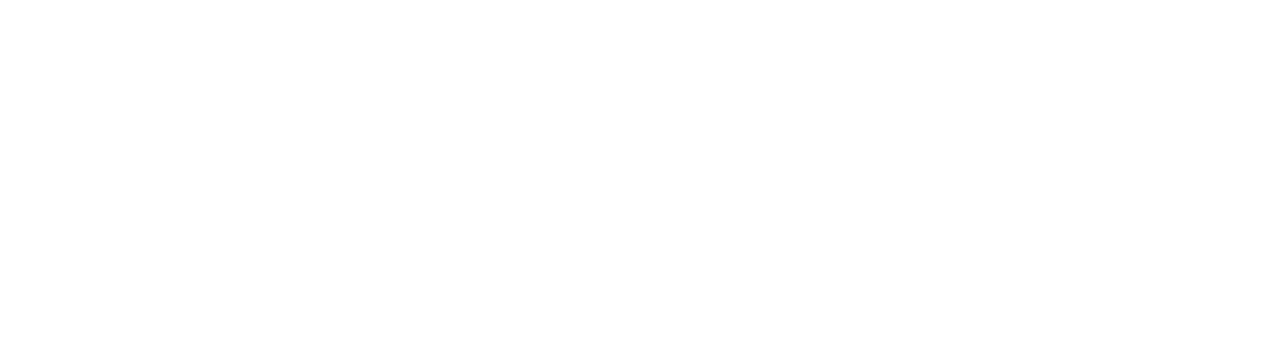
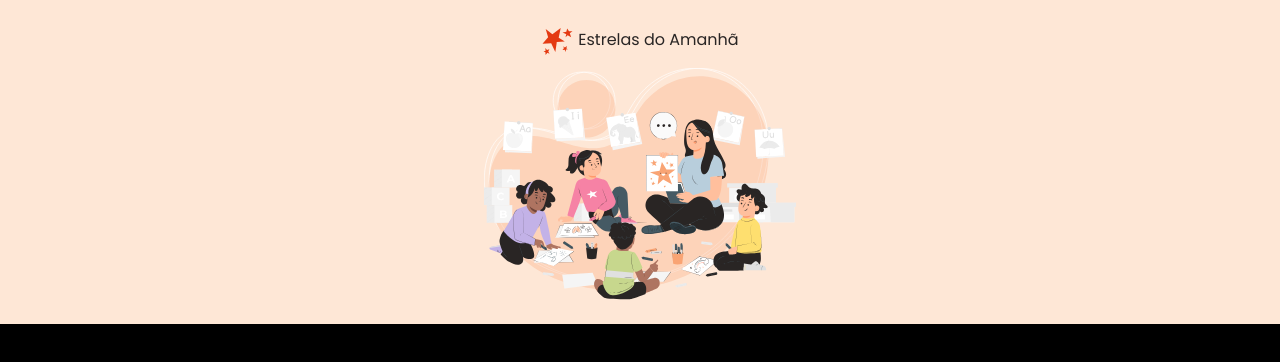
Before and after one commit to lucasaraujope/responsive-apps, a plain HTML site: page Convite/index.html in a window 1280 px wide. Drawn offline with Linux system fonts and the light colour scheme; a web font is replaced by a local one.

Commit message:
finalizando o header

```diff
--- a/Convite/Style/global.css
+++ b/Convite/Style/global.css
@@ -49,6 +49,7 @@
 
   /*FONT FAMILY*/
   --ff-poppins: "Poppins", sans-serif;
+  --ff-schoolbell: "Schoolbell", cursive;
 
   /*FONT SIZE*/
   --fs-base: 1rem;
@@ -57,12 +58,23 @@
   --fs-2xl: 2rem;
 
   /*FONT WEIGHT*/
-  --fw-base: 700;
+  --fw-regular: 400;
+  --fw-bold: 700;
 
-  --heading1: var(--fw-base) var(--fs-2xl) / 120% var(--ff-poppins);
-  --heading2: var(--fw-base) var(--fs-lg) / 120% var(--ff-poppins);
-  --heading3: var(--fw-base) var(--fs-md) / 120% var(--ff-poppins);
-  --heading4: var(--fw-base) var(--fs-base) / 120% var(--ff-poppins);
+
+  --heading1: var(--fw-bold) var(--fs-2xl) / 120% var(--ff-poppins);
+  --heading2: var(--fw-bold) var(--fs-lg) / 120% var(--ff-poppins);
+  --heading3: var(--fw-bold) var(--fs-md) / 120% var(--ff-poppins);
+  --heading4: var(--fw-bold) var(--fs-base) / 120% var(--ff-poppins);
+  --title: var(--fw-regular) var(--fs-md) / 100% var(--ff-schoolbell);
+
+
+  --py-base: 1.5rem;
+
+  --px-base: 1.25rem;
+  --px-md: 1.5rem;
+  --px-2xl: 3rem;
+
 }
 
 html {
@@ -96,4 +108,13 @@ a {
 img{
     max-width: 100%;
     display: inline-block;
-  }
+}
+
+body{
+    background-color: black;
+}
+
+.div2{
+    padding-inline: 2rem;
+    color: #fff;
+}
--- /dev/null
+++ b/Convite/Style/header.css
@@ -0,0 +1,8 @@
+header{
+    justify-content: center;
+    background-color: var(--surface-secondary);
+    & > div{
+        width: 12.6875;
+    }
+
+}
--- a/Convite/Style/index.css
+++ b/Convite/Style/index.css
@@ -1 +1,3 @@
 @import url(global.css);
+@import url(utilities.css);
+@import url(header.css);
--- /dev/null
+++ b/Convite/Style/utilities.css
@@ -0,0 +1,56 @@
+.py-base{
+    padding-inline: var(--py-base);
+}
+
+.px-base{
+    padding-block: var(--px-base);
+}
+
+.px-md{
+    padding-block: var(--px-md);
+}
+
+.px-2xl{
+    padding-block: var(--px-2xl);
+}
+
+.container{
+    padding-inline: var(--py-base);
+    padding-block: var(--px-md);
+}
+
+.flex{
+    display: flex;
+}
+
+.items-center{
+    align-items: center;
+}
+
+.justify-items{
+    justify-content: center;
+}
+
+.grid{
+    display: grid;
+}
+
+.gap-0\.25{
+    gap: .25rem;
+}
+
+.gap-0\.50{
+    gap: .5rem;
+}
+
+.gap-0\.75{
+    gap: 0.75rem;
+}
+
+.gap-1{
+    gap: 1rem;
+}
+
+.gap-1\.5{
+    gap: 1.5rem;
+}
--- a/Convite/index.html
+++ b/Convite/index.html
@@ -1,21 +1,30 @@
 <!DOCTYPE html>
 <html lang="pt-br">
   <head>
-
+    <link rel="stylesheet" href="Style/index.css" />
     <link rel="preconnect" href="https://fonts.googleapis.com" />
     <link rel="preconnect" href="https://fonts.gstatic.com" crossorigin />
     <meta charset="UTF-8" />
 
     <meta name="viewport" content="width=device-width, initial-scale=1.0" />
 
-    <link rel="stylesheet" href="Style/index.css">
+
     <link
-      href="https://fonts.googleapis.com/css2?family=Inter:ital,opsz,wght@0,14..32,100..900;1,14..32,100..900&family=Poppins:ital,wght@0,100;0,200;0,300;0,400;0,500;0,600;0,700;0,800;0,900;1,100;1,200;1,300;1,400;1,500;1,600;1,700;1,800;1,900&display=swap"
+      href="https://fonts.googleapis.com/css2?family=Poppins:ital,wght@0,100;0,200;0,300;0,400;0,500;0,600;0,700;0,800;0,900;1,100;1,200;1,300;1,400;1,500;1,600;1,700;1,800;1,900&family=Schoolbell&display=swap"
       rel="stylesheet"
     />
+
     <title>Fomrulário de convite</title>
   </head>
   <body>
-
+    <div>
+      <header class="container grid gap-0.75">
+        <div class="flex gap-0.25 items-center justify-items">
+            <img src="Assets/estrela-logo.svg" alt="">
+            <h1>Estrelas do Amanhã</h1>
+        </div>
+        <img src="Assets/Illustration.svg" alt="Imagem de uma prodessora ensinando 4 alunos crianças">
+      </header>
+    </div>
   </body>
 </html>
```
Also changed, not shown: Convite/Assets/Illustration.svg (added), Convite/Assets/Logo.png (added), Convite/Assets/estrela-logo.svg (added).
